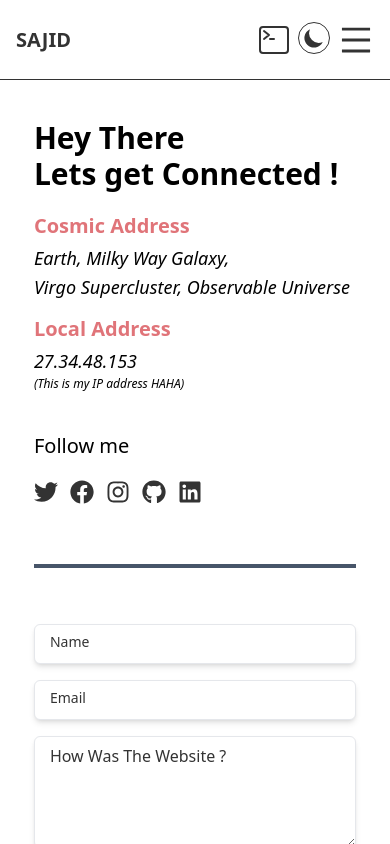
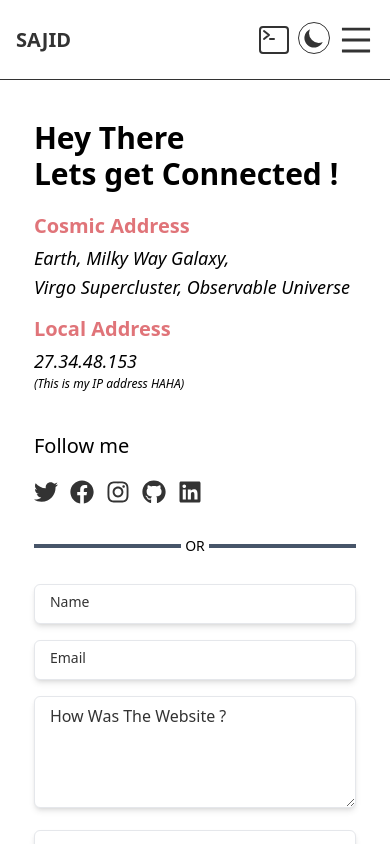
Before and after one commit to 2mdsajid/portfolio, a Next.js app: page /contact in a window 390 px wide. Shown: the top 844 px of the page. Built offline with nearby package versions, Linux system fonts and the light colour scheme.

Commit message:
or in contact form

```diff
--- a/src/app/contact/page.tsx
+++ b/src/app/contact/page.tsx
@@ -7,10 +7,10 @@ import KeyLayouut from '../components/reused/KeyLayouut'
 export const metadata = {
     title: 'Sajid | Contact',
     openGraph: {
-      title: 'Sajid | Contact',
-      description: 'Contact page by Sajid aka c0mrad1',
+        title: 'Sajid | Contact',
+        description: 'Contact page by Sajid aka c0mrad1',
     },
-  }
+}
 
 const page = () => {
     return (
@@ -66,7 +66,13 @@ const page = () => {
                         </Link>
                     </div>
                 </div>
-                <div className='md:hidden h-1 w-[90%] my-10 bg-slate-600'></div>
+                {/* <div className='md:hidden h-1 w-[90%] my-5 bg-slate-600'></div> */}
+
+                <div className="md:hidden h-1 w-[90%] my-5 flex flex-row justify-center items-center">
+                    <div className="grow h-[0.25rem] bg-slate-600 "></div>
+                    <div className="text-sm md:text-lg mx-1 capitalize"> OR </div>
+                    <div className="grow h-[0.25rem] bg-slate-600 "></div>
+                </div>
                 <div className='w-[90%] sm:w-[70%] md:w-[40%] mb-10'>
                     <ContactForm />
                 </div>
```
